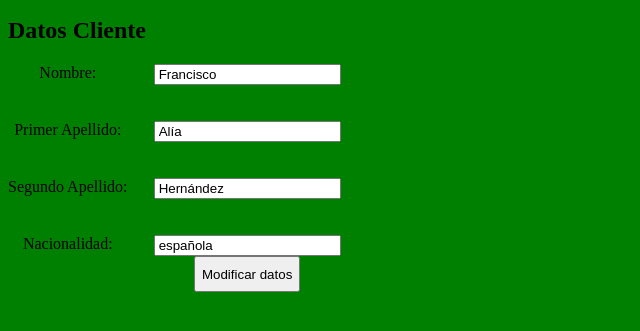
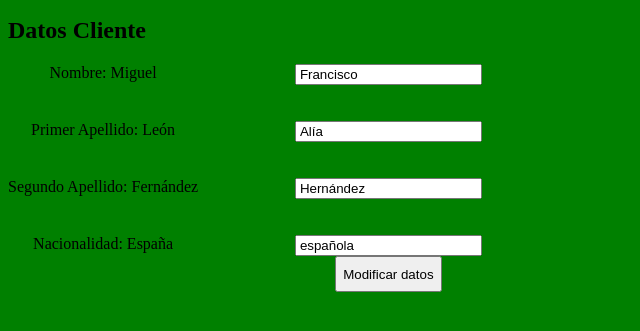
Before and after one commit to Migueleonfer27/DAW2tutorial, a plain HTML site: page index.html in a window 1280 px wide. Shown: the part 117-448 px from the top of the page, without its empty margins (0-640 px from the left). Drawn offline with Linux system fonts and the light colour scheme.

Commit message:
poner datos tarea 6

```diff
--- a/index.html
+++ b/index.html
@@ -18,19 +18,19 @@
         <h2>Datos Cliente</h2>
 
         <div id="datos">
-            <label>Nombre: </label>
+            <label>Nombre: Miguel</label>
             <input type="text"  id="nombre">
         </br></br>
 
-            <label>Primer Apellido: </label>
+            <label>Primer Apellido: León</label>
             <input type="text"  id="ape1">
         </br></br>
 
-            <label>Segundo Apellido: </label>
+            <label>Segundo Apellido: Fernández</label>
             <input type="text"  id="ape2">
         </br></br>
 
-            <label>Nacionalidad: </label>
+            <label>Nacionalidad: España</label>
             <input type="text"  id="nacionalidad">
         </br></br>
             <button type="submit" id="botonModificar">Modificar datos</button>
```
